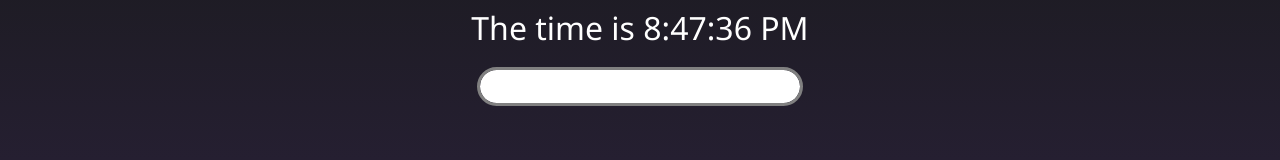
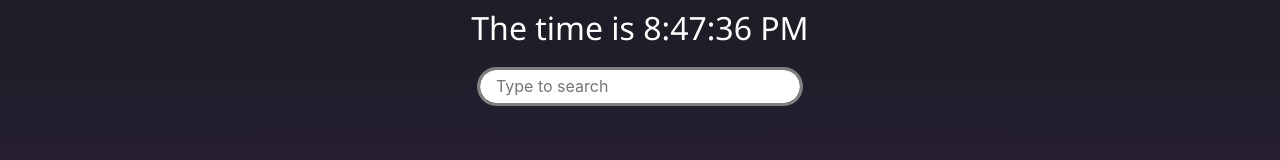
Before and after one commit to jonnelafin/Homelaunch, a Svelte app: page / in a window 1280 px wide. Shown: the part 138-298 px from the top of the page. Built offline with nearby package versions, Linux system fonts and the light colour scheme.

Commit message:
Added a hint to the search bar

```diff
--- a/src/App.svelte
+++ b/src/App.svelte
@@ -40,7 +40,7 @@
 	<div class="content">
 		<h1> {greeting} {settings.name} </h1>
 		<h1> The time is {time} </h1>
-		<input type="text" id="query" name="query" autofocus><br>
+		<input type="text" id="query" name="query" placeholder="Type to search" autofocus><br>
 	</div>
 </main>
 
```
Also changed, not shown: promo/gnome-shell-screenshot-Q4Y820.png (added).
